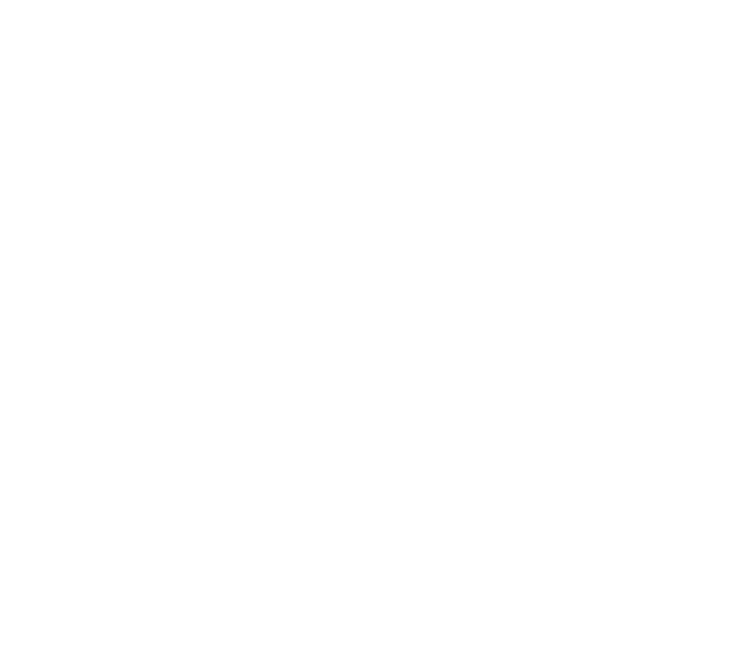
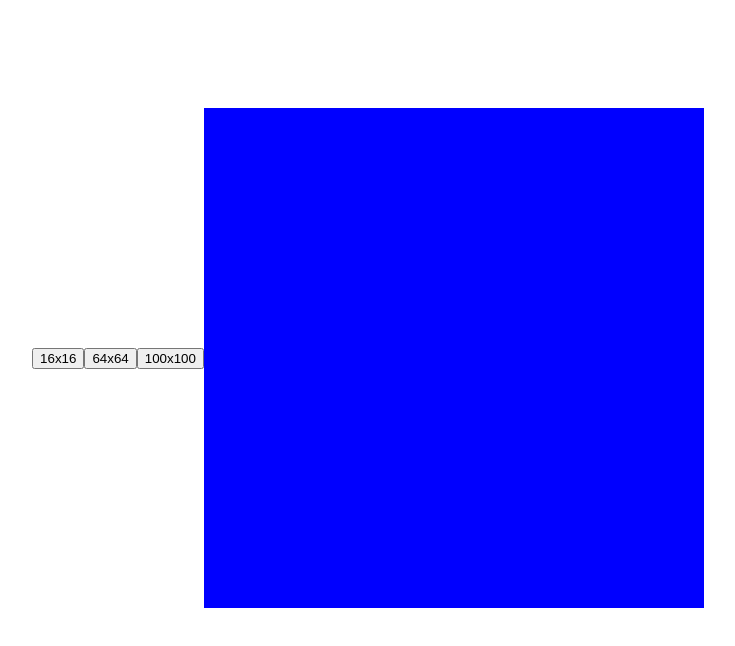
Before and after one commit to cookingnoob/etch-a-sketch, a plain HTML site: page index.html in a window 1280 px wide. Shown: the whole page, without its empty margins (272-1007 px from the left). Drawn offline with Linux system fonts and the light colour scheme.

Commit message:
Link an event listener to a button that creates a 16 by 16 grid

```diff
--- a/index.html
+++ b/index.html
@@ -8,6 +8,10 @@
     <link rel="stylesheet" href="./style.css">
 </head>
 <body>
+    <div class="btnContainer"></div>
+        <button class="gridNum" id="sixteen">16x16</button>
+        <button class="gridNum" id="sixtyfour">64x64</button>
+        <button class="gridNum" id="hundred">100x100</button>
     <div class="canva" id="main"></div>
     <script src="./script.js" defer></script>
 </body>
--- a/script.js
+++ b/script.js
@@ -1,4 +1,8 @@
 let canva = document.querySelector('.canva')
+let btnSixteen = document.querySelector('#sixteen');
+let btnSixtyfour = document.querySelector('#sixtyfour');
+let btnHundred = document.querySelector('#hundred');
+
 
 function createGrid(){
 let container = document.createElement('div');
@@ -16,11 +20,20 @@ container.addEventListener('mouseover', ()=> {
 
 
 function gridSixteen (rows, cols){
-    canva.style.setProperty('--grid-rows', rows);
-    canva.style.setProperty('--grid-cols', cols);
-    for (i = 0; i < (rows * cols); i++){
+    btnSixteen.addEventListener('click', ()=> {
+        canva.style.setProperty('--grid-rows', rows);
+        canva.style.setProperty('--grid-cols', cols);
+     for (i = 0; i < (rows * cols); i++){
         createGrid()
-    }
-    console.log(rows, cols)
+        }
+    });
 }
+
 gridSixteen(16, 16)
+
+
+
+
+
+btnSixtyfour.addEventListener('click', ()=> console.log('hola'))
+btnHundred.addEventListener('click', ()=> console.log('hola'))
--- a/style.css
+++ b/style.css
@@ -1,9 +1,26 @@
+body{
+    display: flex;
+    align-items: center;
+    justify-content: center;
+    padding: 100px;
+}
+
+.btnContainer{
+    display: flex;
+    flex-direction: column;
+}
+
+.gridNum{
+    display: flex;
+}
+
 root {
     --grid-cols: 1;
     --grid-rows: 1;
   }
 
 .canva{
+
     display: grid;
     grid-template-columns: repeat(var(--grid-cols), 1fr);
     grid-template-rows: repeat(var(--grid-rows), 1fr);
@@ -14,5 +31,5 @@ root {
 
 .gridSquares {
     width: auto;
-    background-color: white;
+    background-color: red;
 }
```
